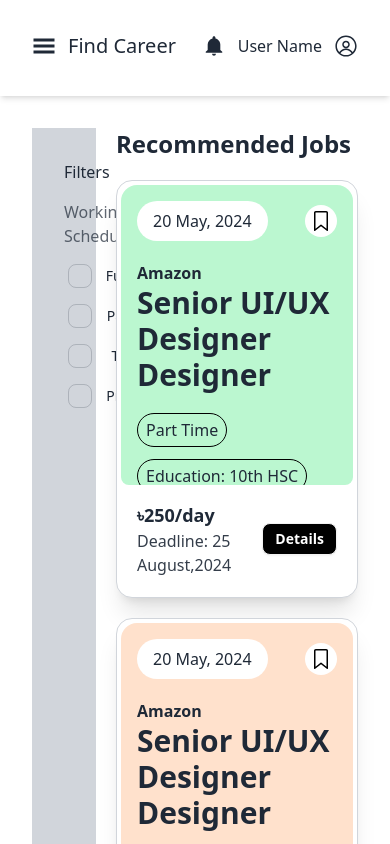
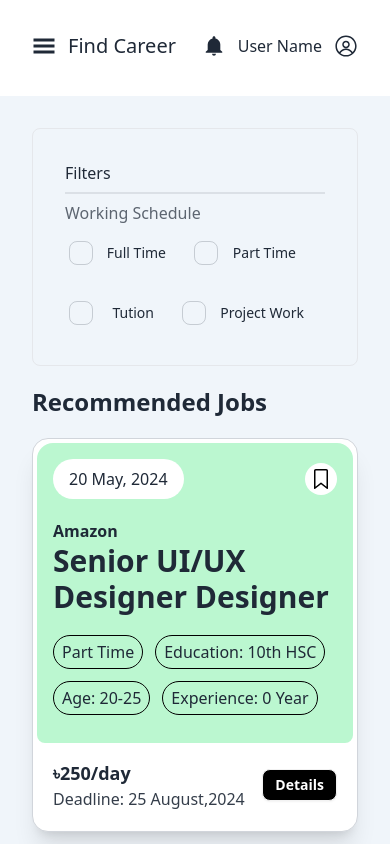
Before and after one commit to hasanalam365/find-career-client, a React (Vite) app: page /find-jobs in a window 390 px wide. Shown: the top 844 px of the page. Built offline with nearby package versions, Linux system fonts and the light colour scheme.

Commit message:
find job page responsive

```diff
--- a/src/components/FindJobDetails.tsx
+++ b/src/components/FindJobDetails.tsx
@@ -3,9 +3,9 @@
 
 const FindJobDetails = () => {
   return (
-    <div>
+    <div className="bg-[#F0F5FA]">
       <div className="p-8 flex flex-row gap-3">
-        {/* rigth side jobs */}
+        {/* right side jobs */}
         <div className="w-1/4 overflow-y-auto h-screen">
           <div className="card bg-base-100 border border-1 border-gray-300  shadow-xl p-1">
             <figure>
@@ -168,7 +168,7 @@
           </div>
         </div>
         {/* middle job details */}
-        <div className="w-2/4 p-4">
+        <div className="w-2/4 p-4 border border-1 border-gray-200 rounded-lg ">
           <div className="flex items-center justify-between">
             <h2 className="text-2xl font-bold">Sr. UX Designer</h2>
             <div className="flex items-center justify-center gap-3">
@@ -244,7 +244,7 @@
           </div>
         </div>
         {/* job post owner profile */}
-        <div className="w-1/4">
+        <div className="w-1/4 border border-1 border-gray-200 rounded-lg p-4">
           <div>
             <div className="flex items-center justify-between">
               <h4 className="text-lg font-medium">Netflix Inc.</h4>
--- a/src/pages/FindJobs/FindJobs.tsx
+++ b/src/pages/FindJobs/FindJobs.tsx
@@ -3,14 +3,14 @@
 
 const FindJobs = () => {
   return (
-    <div className="flex gap-5 p-8">
+    <div className="flex flex-col md:flex-col lg:flex-row gap-5 p-8 bg-[#F0F5FA]">
       {/* left side filter */}
-      <div className="bg-gray-300 p-8 w-1/6">
+      <div className="border border-1 border-gray-200 rounded-lg p-8 w-full md:w-full lg:w-1/6">
         <h4 className="texl-xl font-medium">Filters</h4>
         <div className="divider mt-0 mb-0"></div>
         <div>
           <h4 className="mb-2 opacity-70">Working Schedule</h4>
-          <div className="items-start">
+          <div className="flex flex-wrap md:flex lg:block gap-5">
             <div className="">
               <label className="label cursor-pointer w-[105px]">
                 <input type="checkbox" className="checkbox " />
```
